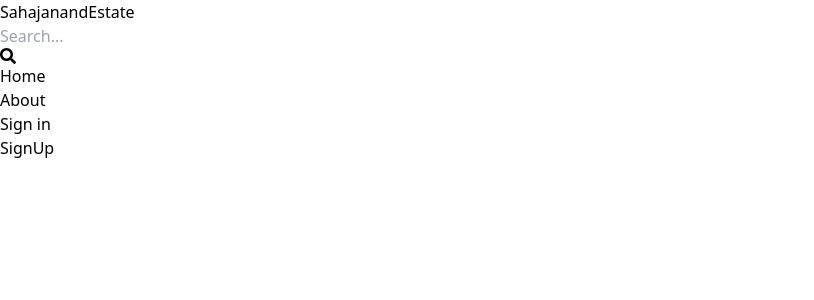
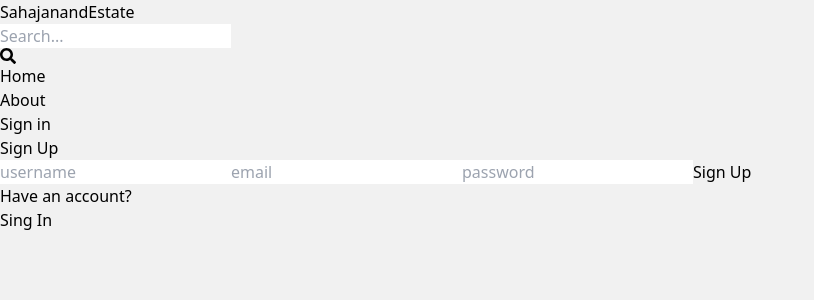
Before and after one commit to falgunmpatel/MERN-Estate, a React (Vite) app in the folder client/: page /sign-up in a window 1280 px wide. Shown: the top 300 px of the page, without its empty margins (0-814 px from the left). Built offline with nearby package versions, Linux system fonts and the light colour scheme.

Commit message:
complete sign up page ui

```diff
--- a/client/src/components/Header.jsx
+++ b/client/src/components/Header.jsx
@@ -5,7 +5,7 @@
   return (
     <header className="bg-stone-200 shadow-md">
       <div className="flex justify-between items-center max-w-6xl mx-auto p-3">
-        <Link to="/">
+        <Link to={"/"}>
           <h1 className="font-bold text-sm sm:text-xl flex flex-wrap">
             <span className="text-stone-500">Sahajanand</span>
             <span className="text-stone-700">Estate</span>
@@ -20,17 +20,17 @@
           <FaSearch className="text-stone-600" />
         </form>
         <ul className="flex gap-4">
-          <Link to="/">
+          <Link to={"/"}>
             <li className="hidden sm:inline text-stone-700 hover:underline">
               Home
             </li>
           </Link>
-          <Link to="/about">
+          <Link to={"/about"}>
             <li className="hidden sm:inline text-stone-700 hover:underline">
               About
             </li>
           </Link>
-          <Link to="/sign-in">
+          <Link to={"/sign-in"}>
             <li className="sm:inline text-stone-700 hover:underline">
               Sign in
             </li>
--- a/client/src/index.css
+++ b/client/src/index.css
@@ -1,3 +1,7 @@
 @tailwind base;
 @tailwind components;
 @tailwind utilities;
+
+body {
+    background-color: rgb(241, 241, 241);
+}
--- a/client/src/pages/SignUp.jsx
+++ b/client/src/pages/SignUp.jsx
@@ -1,5 +1,38 @@
-import React from "react";
+import { Link } from "react-router-dom";
 
 export default function SignUp() {
-  return <div>SignUp</div>;
+  return (
+    <div className="p-3 max-w-lg mx-auto">
+      <h1 className="text-3xl text-center font-semibold my-7">Sign Up</h1>
+      <form className="flex flex-col gap-4">
+        <input
+          type="text"
+          placeholder="username"
+          id="username"
+          className="border p-3 rounded-lg"
+        ></input>
+        <input
+          type="email"
+          placeholder="email"
+          id="email"
+          className="border p-3 rounded-lg"
+        ></input>
+        <input
+          type="password"
+          placeholder="password"
+          id="password"
+          className="border p-3 rounded-lg"
+        ></input>
+        <button className="bg-slate-600 text-white p-3 rounded-lg uppercase hover:opacity-95 disabled:opacity-80">
+          Sign Up
+        </button>
+      </form>
+      <div className="flex gap-2 mt-5">
+        <p>Have an account?</p>
+        <Link className="text-blue-700" to={"/sign-in"}>
+          Sing In
+        </Link>
+      </div>
+    </div>
+  );
 }
```
